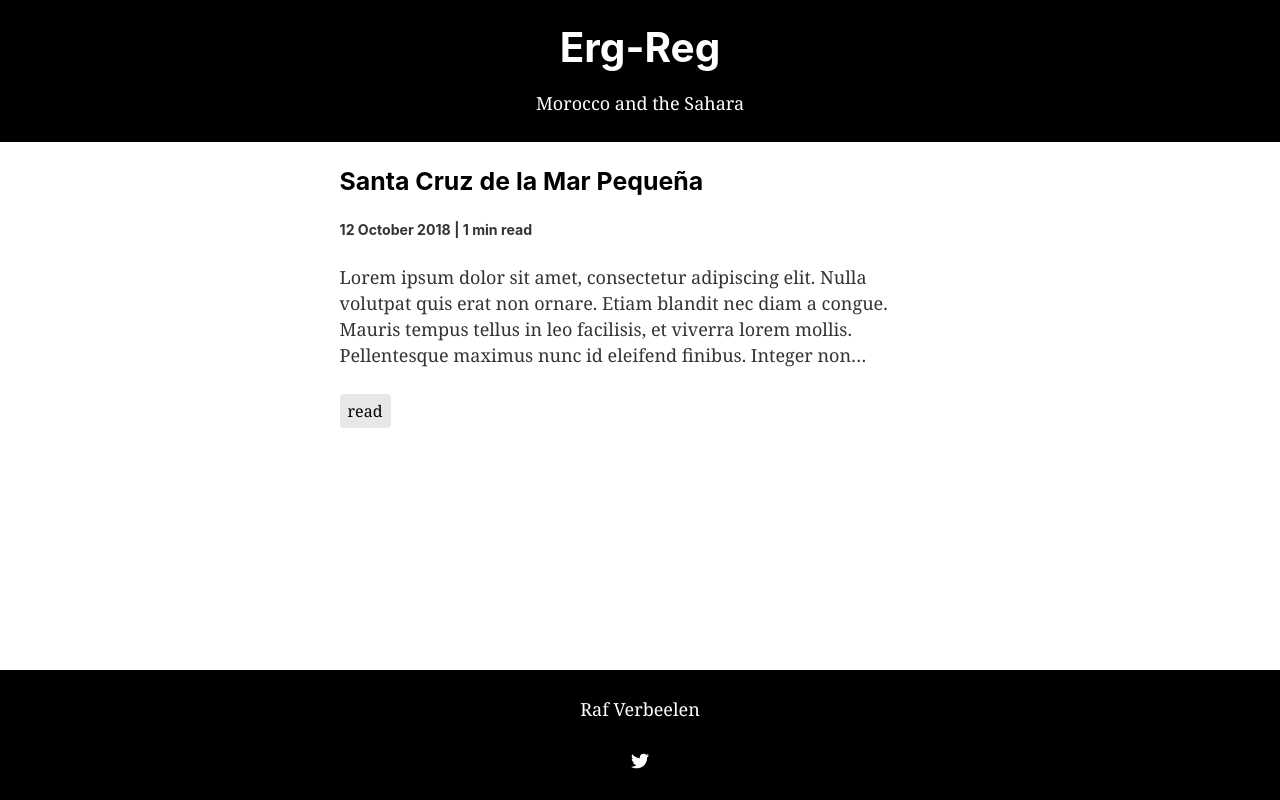
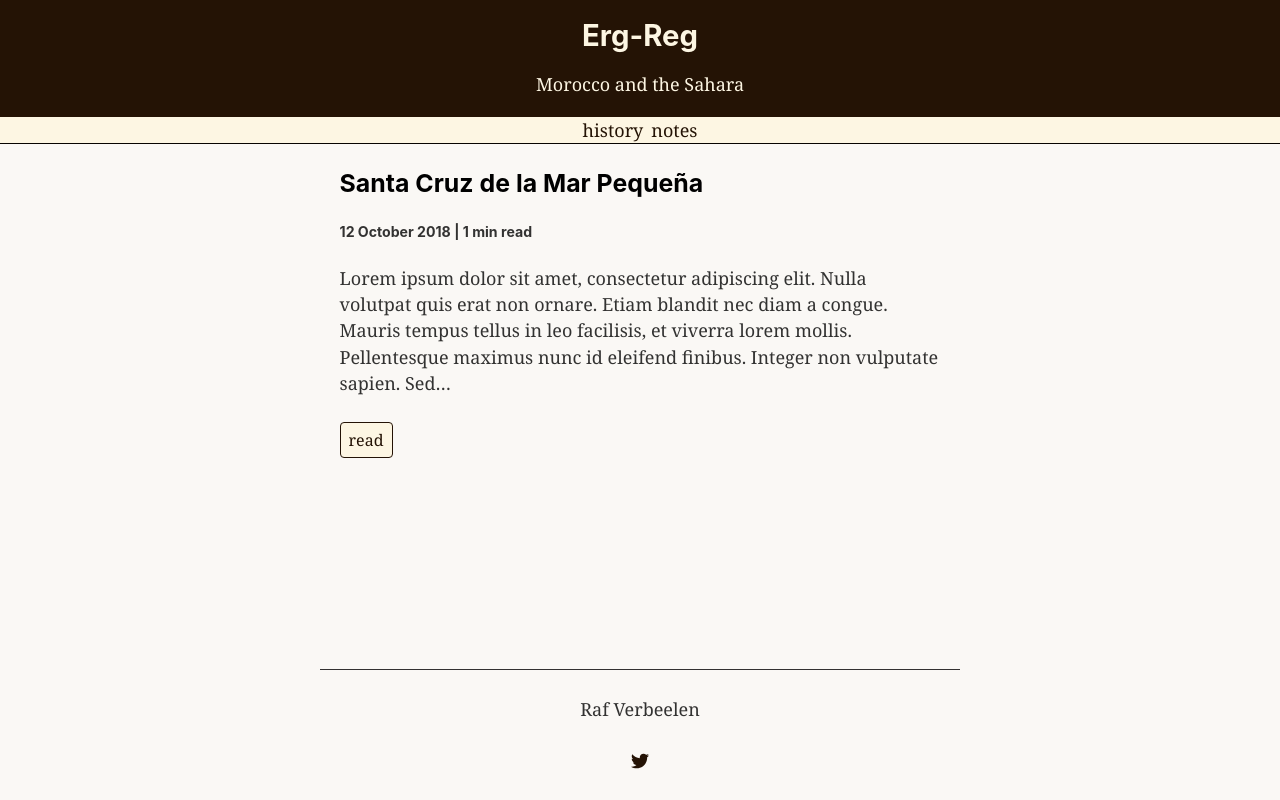
Before and after one commit to rafverbeelen/erg-reg, a Gatsby site: page / in a window 1280 px wide. Built offline with nearby package versions, Linux system fonts and the light colour scheme; Gatsby itself is replaced by a stand-in of ours.

Commit message:
More design and functionality adjustments

```diff
--- a/gatsby-config.js
+++ b/gatsby-config.js
@@ -13,7 +13,24 @@ module.exports = {
       name: "pages",
       },
     },
-    `gatsby-transformer-remark`,
+    `gatsby-plugin-sharp`,
+    {
+      resolve: `gatsby-transformer-remark`,
+      options: {
+        plugins: [
+          {
+            resolve: `gatsby-remark-images`,
+            options: {
+              // It's important to specify the maxWidth (in pixels) of
+              // the content container as this plugin uses this as the
+              // base for generating different widths of each image.
+              maxWidth: 640,
+              linkImagesToOriginal: false,
+            },
+          },
+        ],
+      },
+    },
     {
       resolve: `gatsby-plugin-manifest`,
       options: {
--- a/package.json
+++ b/package.json
@@ -12,6 +12,8 @@
     "gatsby-plugin-manifest": "^2.0.5",
     "gatsby-plugin-offline": "^2.0.5",
     "gatsby-plugin-react-helmet": "^3.0.0",
+    "gatsby-plugin-sharp": "^2.0.6",
+    "gatsby-remark-images": "^2.0.4",
     "gatsby-source-filesystem": "^2.0.3",
     "gatsby-transformer-remark": "^2.1.7",
     "react": "^16.5.1",
--- a/src/components/button-anchorlink.js
+++ b/src/components/button-anchorlink.js
@@ -3,9 +3,9 @@ import React from "react"
 const ButtonAnchorLink = ({ text, link }) => (
   <a
   style={{
-    backgroundColor: '#e7e7e7',
-    border: 'none',
-    color: 'black',
+    backgroundColor: 'rgb(253, 246, 227)',
+    border: '1px solid rgb(36, 19, 5)',
+    color: 'rgb(36, 19, 5)',
     padding: '4px 8px',
     marginBottom: '1.0875rem',
     textAlign: 'center',
--- a/src/components/button-link.js
+++ b/src/components/button-link.js
@@ -4,9 +4,9 @@ import { Link } from "gatsby"
 const ButtonLink = ({ text, link }) => (
   <Link
   style={{
-    backgroundColor: '#e7e7e7',
-    border: 'none',
-    color: 'black',
+    backgroundColor: 'rgb(253, 246, 227)',
+    border: '1px solid rgb(36, 19, 5)',
+    color: 'rgb(36, 19, 5)',
     padding: '4px 8px',
     marginBottom: '1.0875rem',
     textAlign: 'center',
--- a/src/components/footer.js
+++ b/src/components/footer.js
@@ -5,24 +5,25 @@ import { faTwitter } from '@fortawesome/free-brands-svg-icons'
 const Footer = ({ siteAuthor }) => (
   <div
     style={{
-      background: 'black',
+
     }}
   >
     <div
       style={{
+        borderTop: '1px solid',
         margin: '0 auto',
         maxWidth: 640,
         padding: '1.45rem 1.0875rem 0',
         textAlign: 'center',
       }}
     >
-      <p style={{color: 'white'}}>
+      <p style={{}}>
         {siteAuthor}
       </p>
       <p>
         <a
           style={{
-            color: 'white',
+            color: 'rgb(36, 19, 5)',
             textDecoration: 'none',
           }} href="https://twitter.com/rafverbeelen">
         <FontAwesomeIcon icon={faTwitter} />
--- a/src/components/header.js
+++ b/src/components/header.js
@@ -1,43 +1,46 @@
 import React from 'react'
 import { Link } from 'gatsby'
+import Menu from './menu'
 
 const Header = ({ siteTitle, siteDescription }) => (
   <div
     style={{
-      background: 'black',
+      backgroundColor: 'rgb(36, 19, 5)',
       marginBottom: '1.45rem',
+      borderBottom: '1px solid',
     }}
   >
     <div
       style={{
         margin: '0 auto',
         maxWidth: 640,
-        padding: '1.45rem 1.0875rem',
+        padding: '1.0875rem',
         textAlign: 'center',
       }}
     >
-      <h1
+    <Link
+      to="/"
+      style={{
+        color: 'rgb(253, 246, 227)',
+        textDecoration: 'none',
+      }}
+    >
+      <h2
         style={{
           marginBottom: '1.0875rem',
       }}>
-        <Link
-          to="/"
-          style={{
-            color: 'white',
-            textDecoration: 'none',
-          }}
-        >
+
           {siteTitle}
-        </Link>
-      </h1>
+      </h2>
       <p
         style={{
           margin: 0,
-          color: 'white',
         }}>
         {siteDescription}
       </p>
+      </Link>
     </div>
+    <Menu />
   </div>
 )
 
--- a/src/components/layout.js
+++ b/src/components/layout.js
@@ -33,6 +33,7 @@ const Layout = ({ children }) => (
         </Helmet>
         <div
           style={{
+            backgroundColor: 'rgb(250, 248, 245)',
             minHeight: '100vh',
             display: 'flex',
             flexDirection: 'column',
@@ -41,6 +42,7 @@ const Layout = ({ children }) => (
         <Header siteTitle={data.site.siteMetadata.title} siteDescription={data.site.siteMetadata.description} />
         <div
           style={{
+
             margin: '0 auto',
             maxWidth: 640,
             padding: '0px 1.0875rem 1.45rem',
--- a/src/components/menu.js
+++ b/src/components/menu.js
@@ -22,7 +22,10 @@ const Menu = () => (
       }
     `}
     render={data => (
-      <div>
+      <div style={{
+        backgroundColor: 'rgb(253, 246, 227)',
+        textAlign: 'center',
+      }}>
         <ul style={{
           listStyleType: 'none',
           margin: 0,
@@ -37,11 +40,9 @@ const Menu = () => (
           }}>
             <Link to={`/tags/${kebabCase(tag.fieldValue)}/`}
             style={{
-              fontFamily: '-apple-system, BlinkMacSystemFont, Segoe UI, Roboto, Oxygen, Ubuntu, Cantarell, Fira Sans, Droid Sans, Helvetica Neue, sans-serif',
-              fontWeight: 'bold',
               paddingLeft: '4px',
               paddingRight: '4px',
-              color: 'white',
+              color: 'rgb(36, 19, 5)',
               textDecoration: 'none',
             }}>
               {tag.fieldValue}
--- a/src/pages/index.js
+++ b/src/pages/index.js
@@ -26,7 +26,7 @@ export const pageQuery = graphql`
       edges {
         node {
           id
-          excerpt(pruneLength: 250)
+          excerpt(pruneLength: 280)
           frontmatter {
             date(formatString: "D MMMM YYYY")
             path
--- a/src/pages/notes/santa-cruz-de-la-mar-pequena.md
+++ b/src/pages/notes/santa-cruz-de-la-mar-pequena/santa-cruz-de-la-mar-pequena.md
@@ -1,11 +1,14 @@
 ---
-path: "/notes/santa-cruz-de-la-mar-pequena"
+path: "/santa-cruz-de-la-mar-pequena"
 date: "2018-10-12"
 title: "Santa Cruz de la Mar Pequeña"
-tags: ["notes", "history", "places"]
+tags: ["notes", "history"]
 ---
 
 Lorem ipsum dolor sit amet, consectetur adipiscing elit. Nulla volutpat quis erat non ornare. Etiam blandit nec diam a congue. Mauris tempus tellus in leo facilisis, et viverra lorem mollis. Pellentesque maximus nunc id eleifend finibus. Integer non vulputate sapien. Sed fermentum mauris nunc, non egestas eros sagittis vitae. In augue augue, interdum ut dapibus at, ultrices vitae nulla. Pellentesque faucibus, sem vel commodo pretium, quam elit elementum ipsum, eget consequat erat enim vel neque. Pellentesque habitant morbi tristique senectus et netus et malesuada fames ac turpis egestas. Duis in sodales nulla, non gravida urna.
+
+![Khnifiss](./khnifiss-boat.jpg)
+*The Khnifiss Lagoon*
 
 Phasellus a pellentesque ante, sed scelerisque nulla. Donec quis tincidunt justo, eu pellentesque est. Aliquam auctor eu orci at tempus. Etiam eleifend sem lorem, vel eleifend lectus consectetur non. In scelerisque, neque vel venenatis varius, risus sem iaculis enim, et cursus neque lacus et mi. Pellentesque eu mi sit amet ligula semper tempus at et enim. Curabitur finibus, ligula sit amet tincidunt pharetra, sapien ipsum facilisis turpis, nec molestie enim leo vel massa. Donec quis massa felis. Sed ac convallis nunc. Vestibulum et neque ut arcu eleifend sagittis ut in diam. Sed luctus elit in metus porttitor mattis.
 
```
Also changed, not shown: src/templates/tagsTemplate.js (+2 -6 lines), src/pages/notes/santa-cruz-de-la-mar-pequena/khnifiss-boat.jpg (added), 1 other file.
